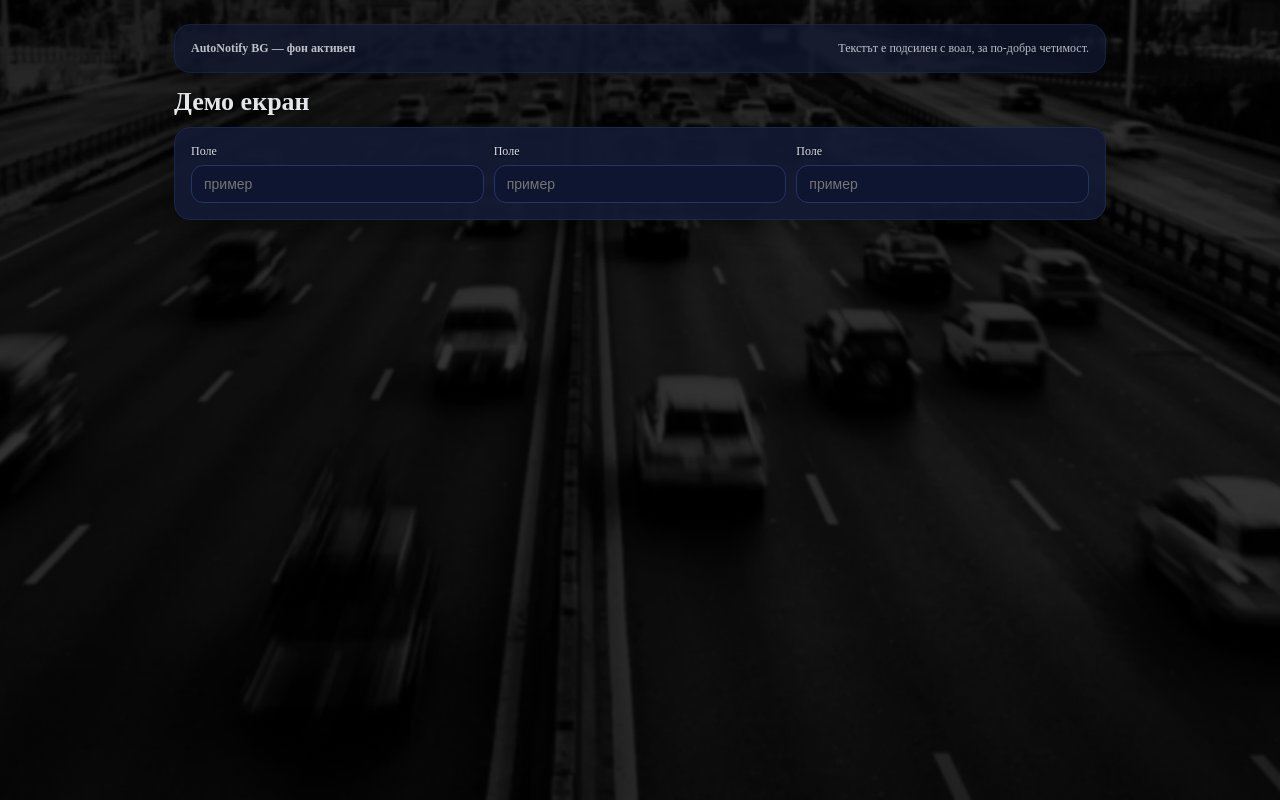
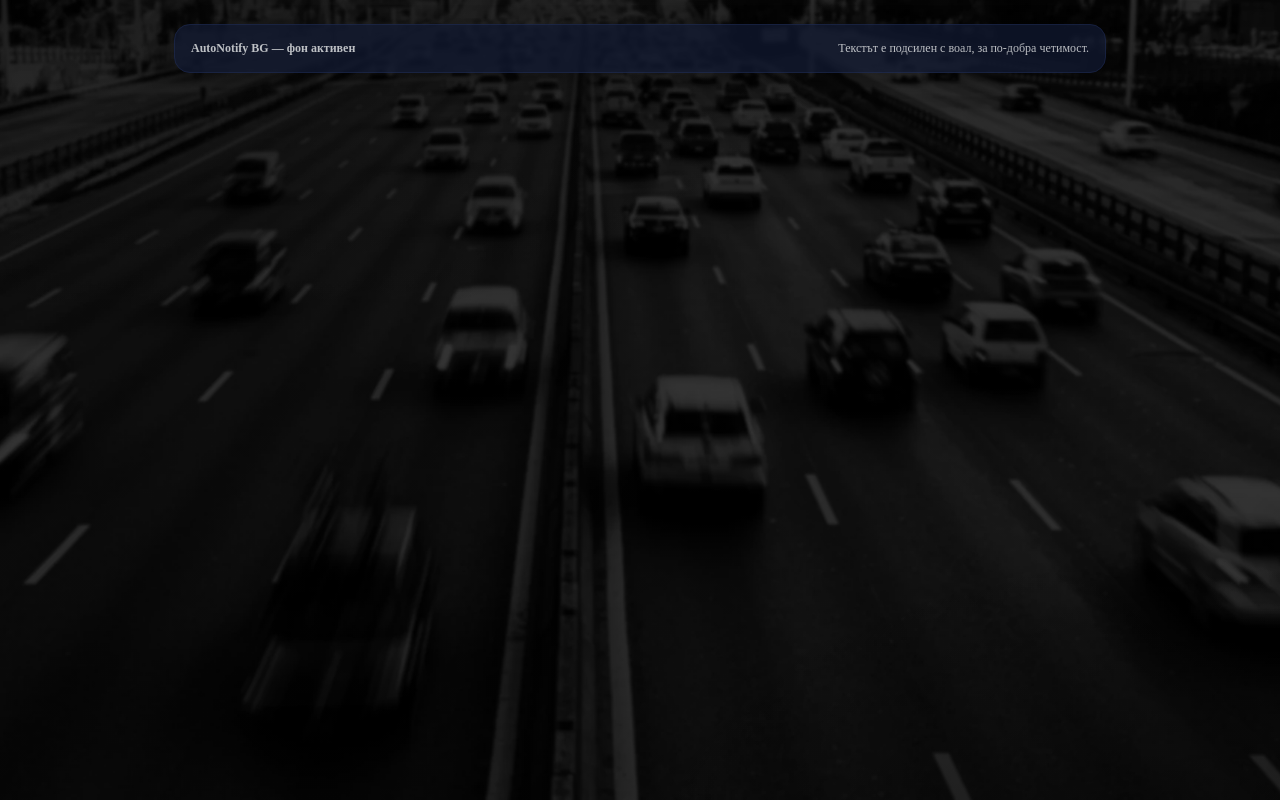
Before and after one commit to stanislavkrystev/AutoNotify-BG, a plain HTML site: page index.html in a window 1280 px wide. Drawn offline with Linux system fonts and the light colour scheme.

Commit message:
след промяна 1.html

```diff
--- a/index.html
+++ b/index.html
@@ -62,13 +62,6 @@
     <div>Текстът е подсилен с воал, за по-добра четимост.</div>
   </div>
 
-  <h1>Демо екран</h1>
-  <div class="card"><div class="row">
-    <div class="col-4"><label>Поле</label><input placeholder="пример" /></div>
-    <div class="col-4"><label>Поле</label><input placeholder="пример" /></div>
-    <div class="col-4"><label>Поле</label><input placeholder="пример" /></div>
-  </div></div>
-</div>
 
 <script>
 // Минимум, за да не пречим на твоето приложение. Премахни целия body вътре и постави своя.
```
